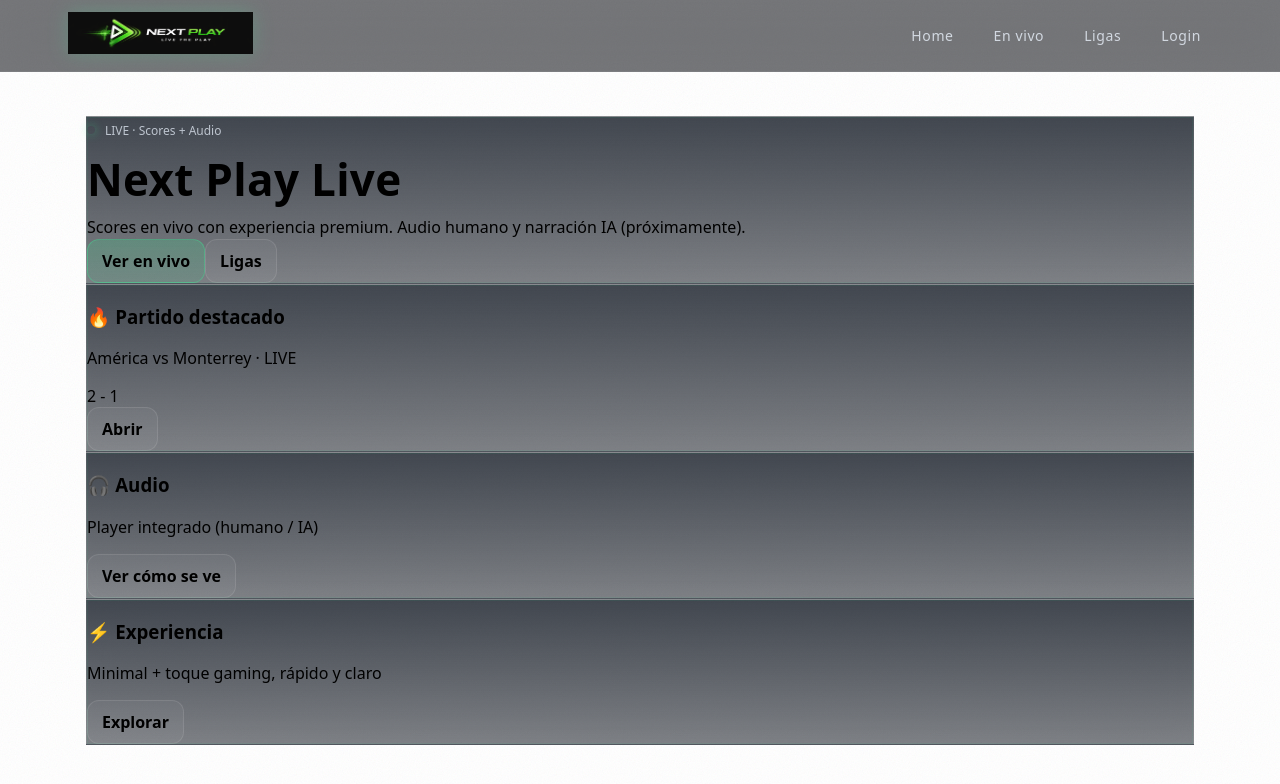
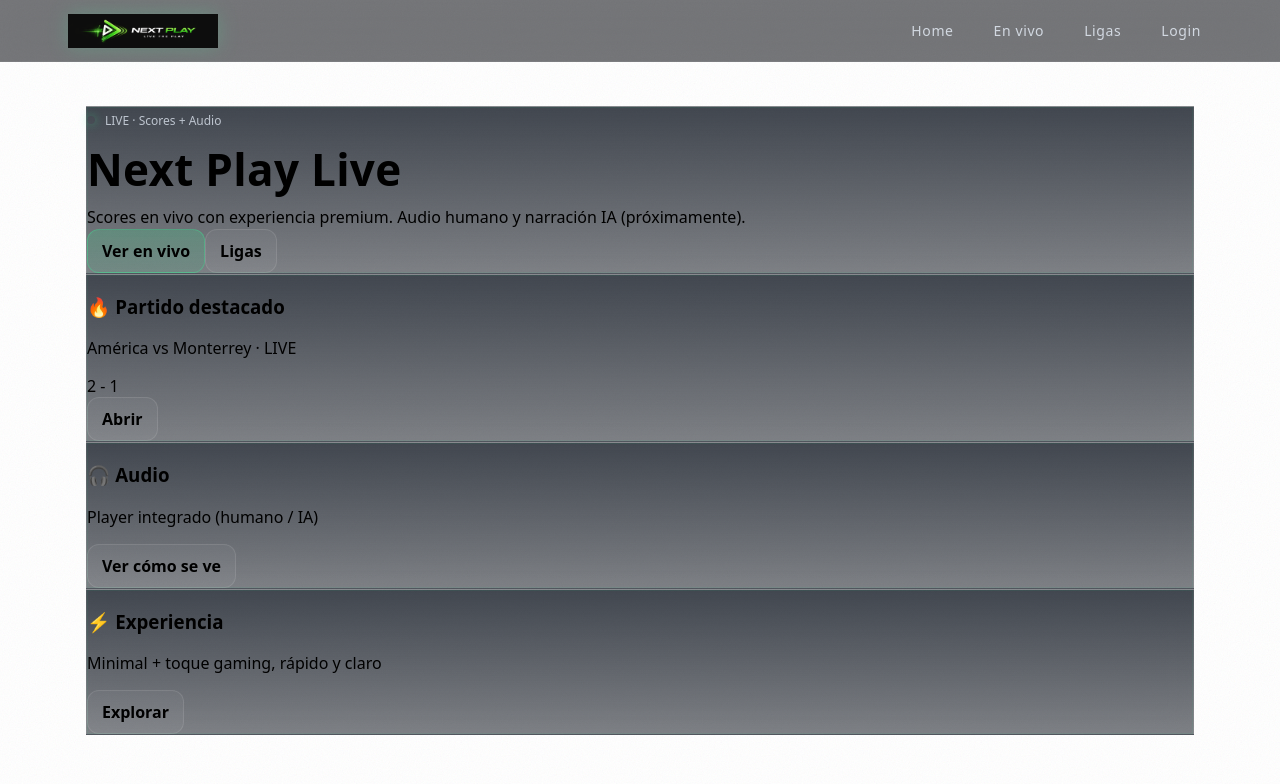
Before and after one commit to jonkas43/nextplaylive, a Next.js app: page / in a window 1280 px wide. Shown: the top 784 px of the page. Built offline with nearby package versions, Linux system fonts and the light colour scheme.

Commit message:
Header cleaned and logo class added

```diff
--- a/app/globals.css
+++ b/app/globals.css
@@ -179,3 +179,18 @@
   .nav{ gap:10px; }
   .nav a{ padding:7px 8px; }
 }
+header {
+  background: linear-gradient(180deg, #0b0f14 0%, #0a0d12 100%);
+  border-bottom: 1px solid rgba(0, 255, 120, 0.18);
+}
+
+header img {
+  display: block;
+  filter: drop-shadow(0 0 10px rgba(0,255,120,.25));
+}
+
+.logo{
+  height: 42px;
+  width: auto;
+  display: block;
+}
--- a/app/layout.tsx
+++ b/app/layout.tsx
@@ -17,7 +17,7 @@
           <div className="topbarInner">
             <div className="brand">
               <a href="/">
-                <img src="/logo.png" alt="Next Play Live" style={{ height: 42 }} />
+                <img src="/logo.png" alt="Next Play Live" className="logo" />
               </a>
             </div>
 
```
